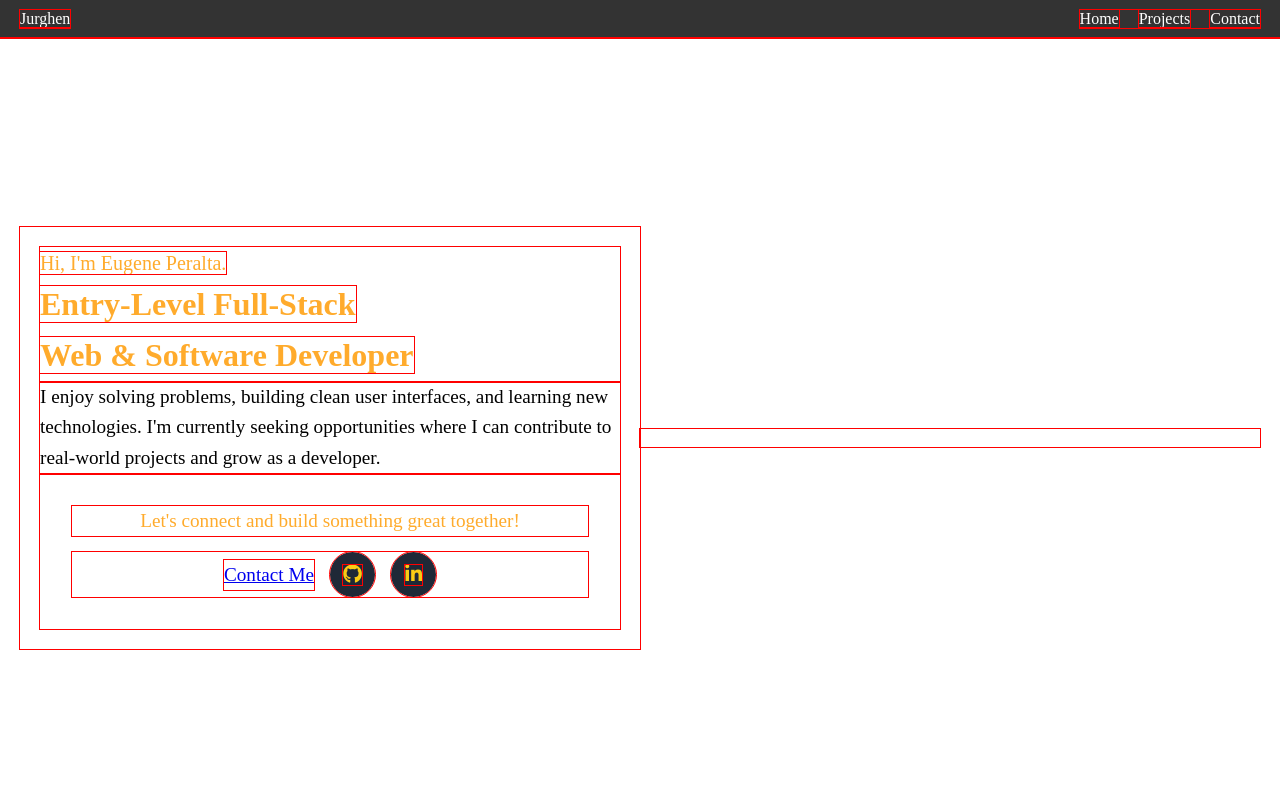
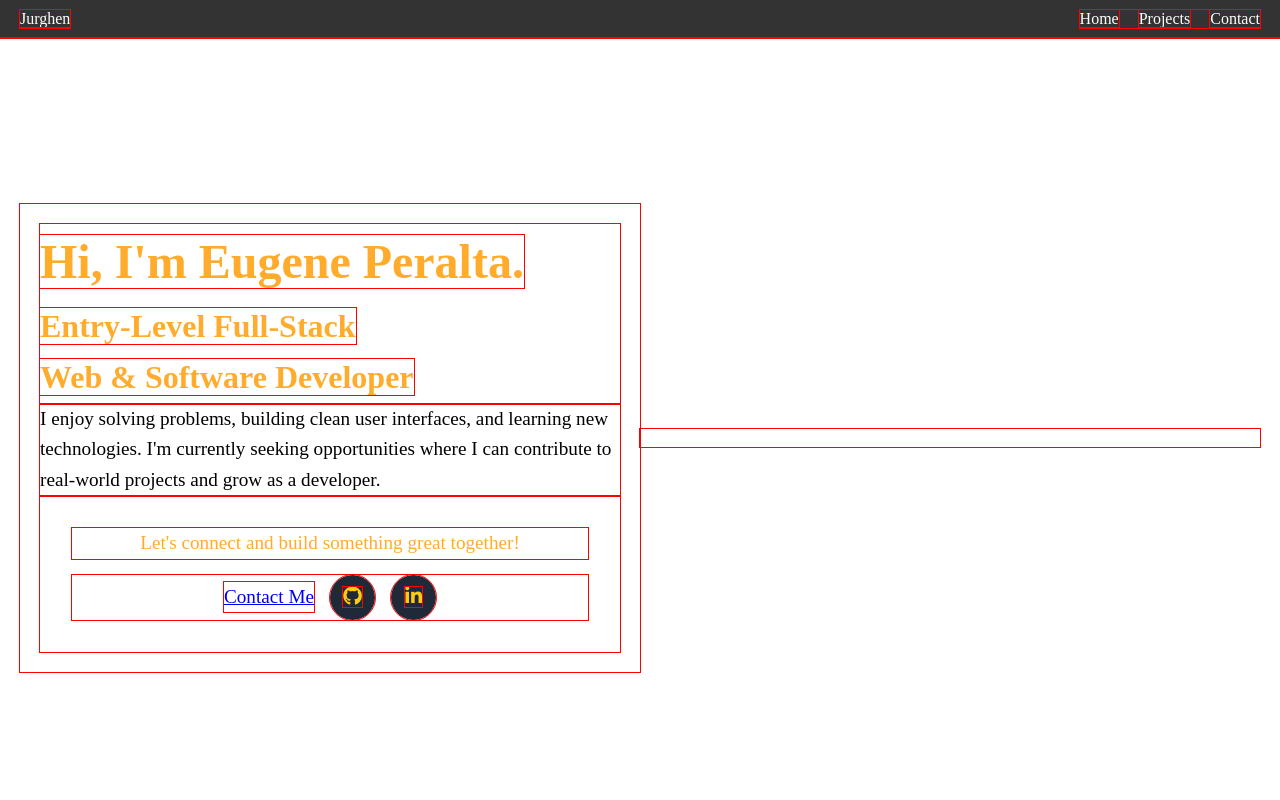
Before and after one commit to Shishwami/jurghen, a Vue app: page / in a window 1280 px wide. Shown: the top 800 px of the page. Built offline with nearby package versions, Linux system fonts and the light colour scheme.

Commit message:
Update HeroPage.vue

```diff
--- a/src/components/HeroPage.vue
+++ b/src/components/HeroPage.vue
@@ -11,7 +11,7 @@
                     foundation in <span class="large">web technologies</span>. -->
 
             <p>
-                <span class="medium colored">Hi, I'm Eugene Peralta.</span><br>
+                <span class="larger colored">Hi, I'm Eugene Peralta.</span><br>
                 <span class="large colored">Entry-Level Full-Stack<br>Web & Software Developer</span>
             </p>
             <p>
@@ -85,6 +85,11 @@ section {
     font-weight: bold;
 }
 
+.larger {
+    font-size: 3rem;
+    font-weight: bolder;
+}
+
 .colored {
     color: #ffab2c;
 }
```
